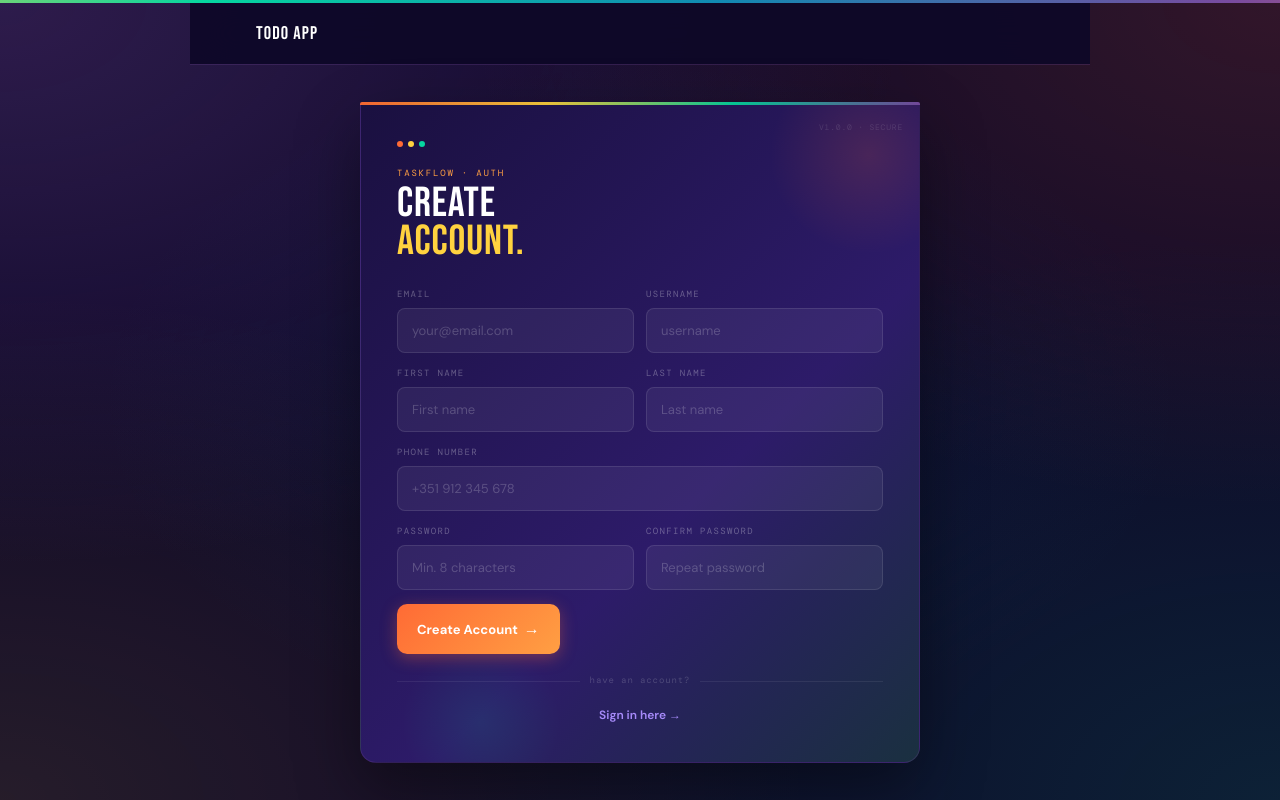
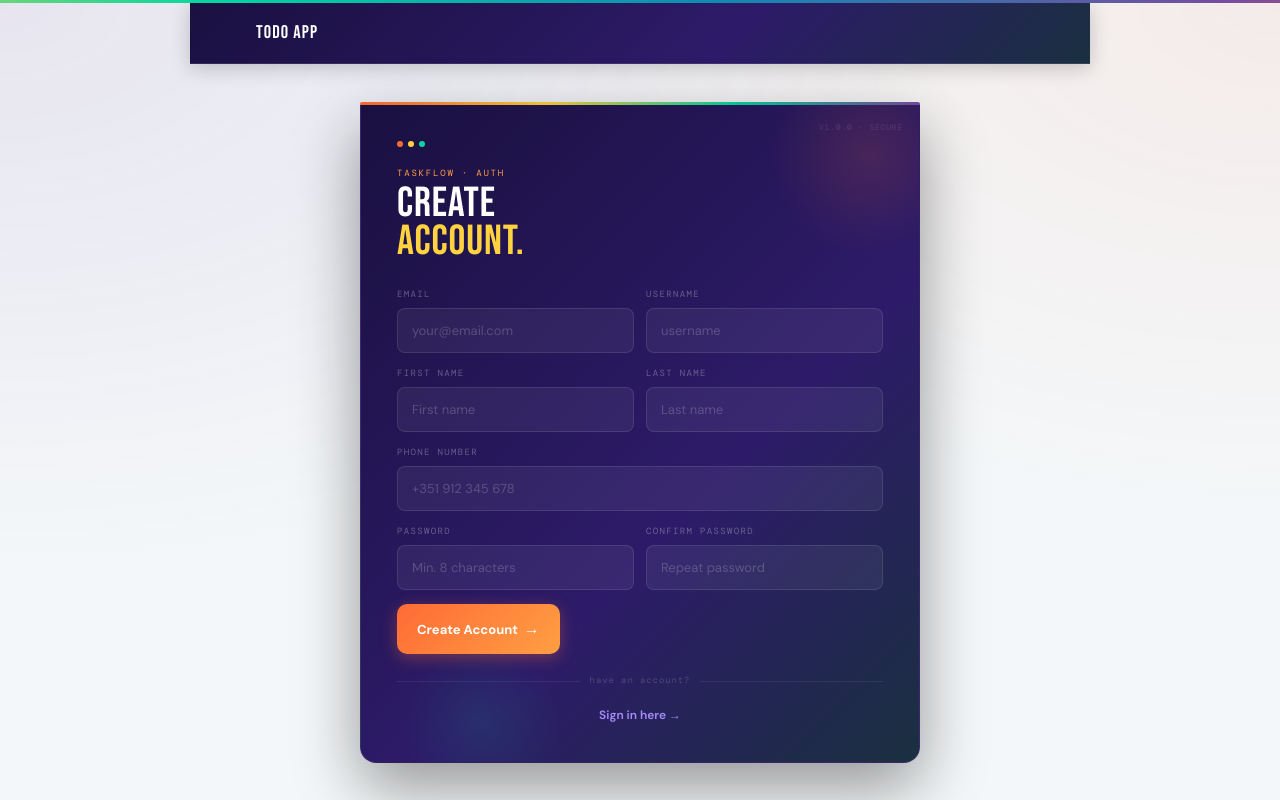
Before and after one commit to brunomitchellofc/TaskFlow-FastAPI, a FastAPI app: page /auth/register-page in a window 1280 px wide. Run offline with FastAPI, Linux system fonts and the light colour scheme; some libraries are stand-ins or nearby versions.

Commit message:
style: prepare files for sync

```diff
--- a/TodoApp/static/css/base.css
+++ b/TodoApp/static/css/base.css
@@ -8,7 +8,7 @@ input, textarea, select { cursor: text; user-select: text; }
 button, a, [onclick] { cursor: pointer; }
 
 body {
-  background-color: #0e0828;
+  background-color: #f4f7f9;
   background-attachment: fixed;
   color: #1a1814;
   font-family: 'DM Sans', sans-serif;
@@ -24,11 +24,8 @@ body::after {
   position: fixed;
   top: 0; left: 0; right: 0; bottom: 0;
   background:
-    radial-gradient(ellipse at 0% 0%, rgba(120,75,160,0.3) 0%, transparent 50%),
-    radial-gradient(ellipse at 100% 0%, rgba(255,107,53,0.15) 0%, transparent 45%),
-    radial-gradient(ellipse at 100% 100%, rgba(6,214,160,0.12) 0%, transparent 50%),
-    radial-gradient(ellipse at 0% 100%, rgba(255,210,63,0.1) 0%, transparent 45%),
-    radial-gradient(ellipse at 50% 50%, rgba(17,138,178,0.08) 0%, transparent 60%);
+    radial-gradient(ellipse at 0% 0%, rgba(120,75,160,0.1) 0%, transparent 50%),
+    radial-gradient(ellipse at 100% 0%, rgba(255,107,53,0.08) 0%, transparent 45%);
   pointer-events: none;
   z-index: 0;
 }
@@ -53,17 +50,18 @@ body::before {
 @keyframes modalIn { from{ opacity:0; transform:scale(0.94) translateY(12px) } to{ opacity:1; transform:scale(1) translateY(0) } }
 
 /* ─── NAVBAR ─────────────────────────────────────────────── */
-/* FIX: z-index alto para navbar nunca ficar atrás de nada */
+
 .main-color {
-  background: rgba(14, 8, 40, 0.92) !important;
+  background: linear-gradient(135deg, #1a1040 0%, #2d1b69 60%, #1a3040 100%) !important;
   backdrop-filter: blur(24px) !important;
   -webkit-backdrop-filter: blur(24px) !important;
-  box-shadow: 0 1px 0 rgba(120,75,160,0.25) !important;
+  border-bottom: 1px solid rgba(255, 255, 255, 0.1) !important;
+  box-shadow: 0 4px 20px rgba(0, 0, 0, 0.2) !important;
   position: fixed !important;
   top: 3px !important;
   left: 0; right: 0;
   z-index: 9000 !important;
-  transition: transform 0.4s ease, opacity 0.4s ease !important;
+  transition: all 0.4s ease !important;
 }
 
 .navbar { padding: 0 2rem; height: 61px; position: relative; }
@@ -236,7 +234,7 @@ body::before {
 .section-title {
   font-size: 1rem;
   font-weight: 800;
-  color: #1a1814;
+  color: #2d1b69;
   margin-bottom: 0.75rem;
   display: flex;
   align-items: center;
```
